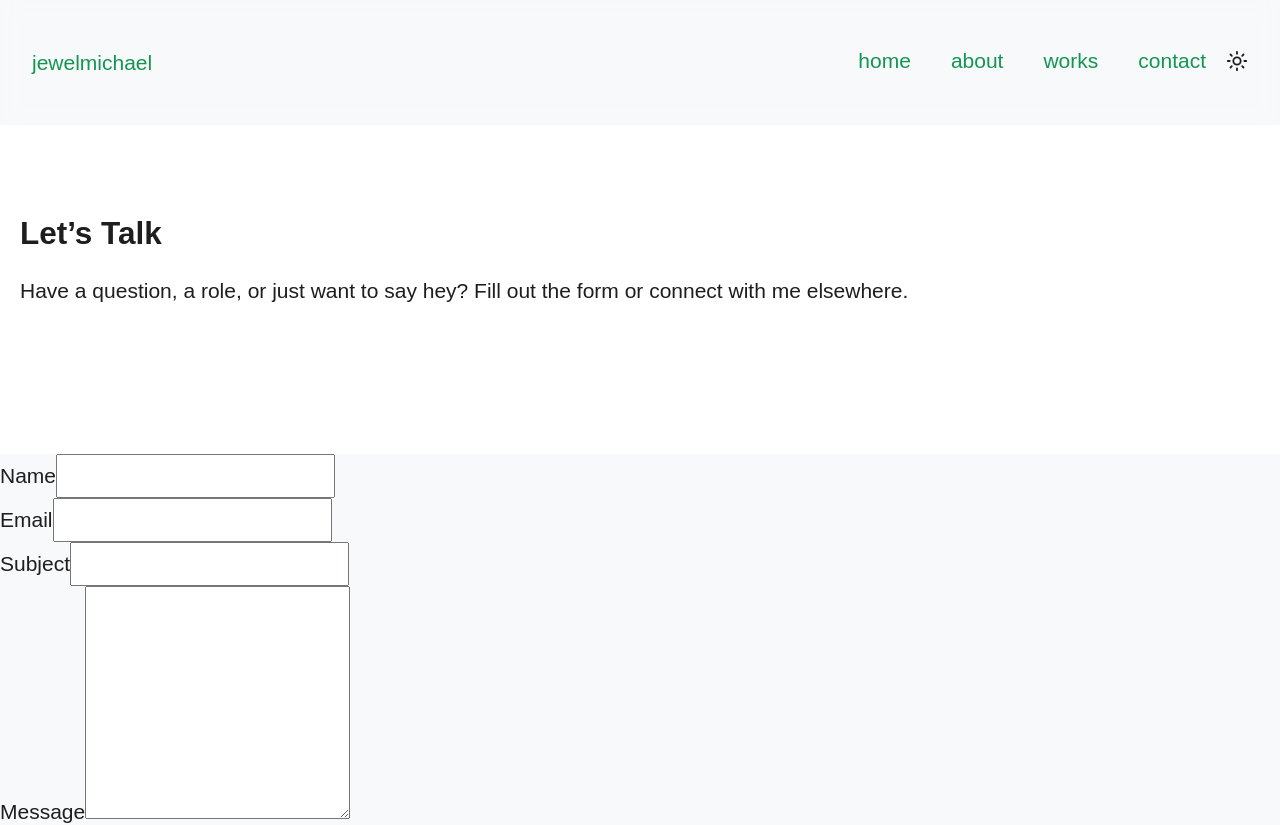
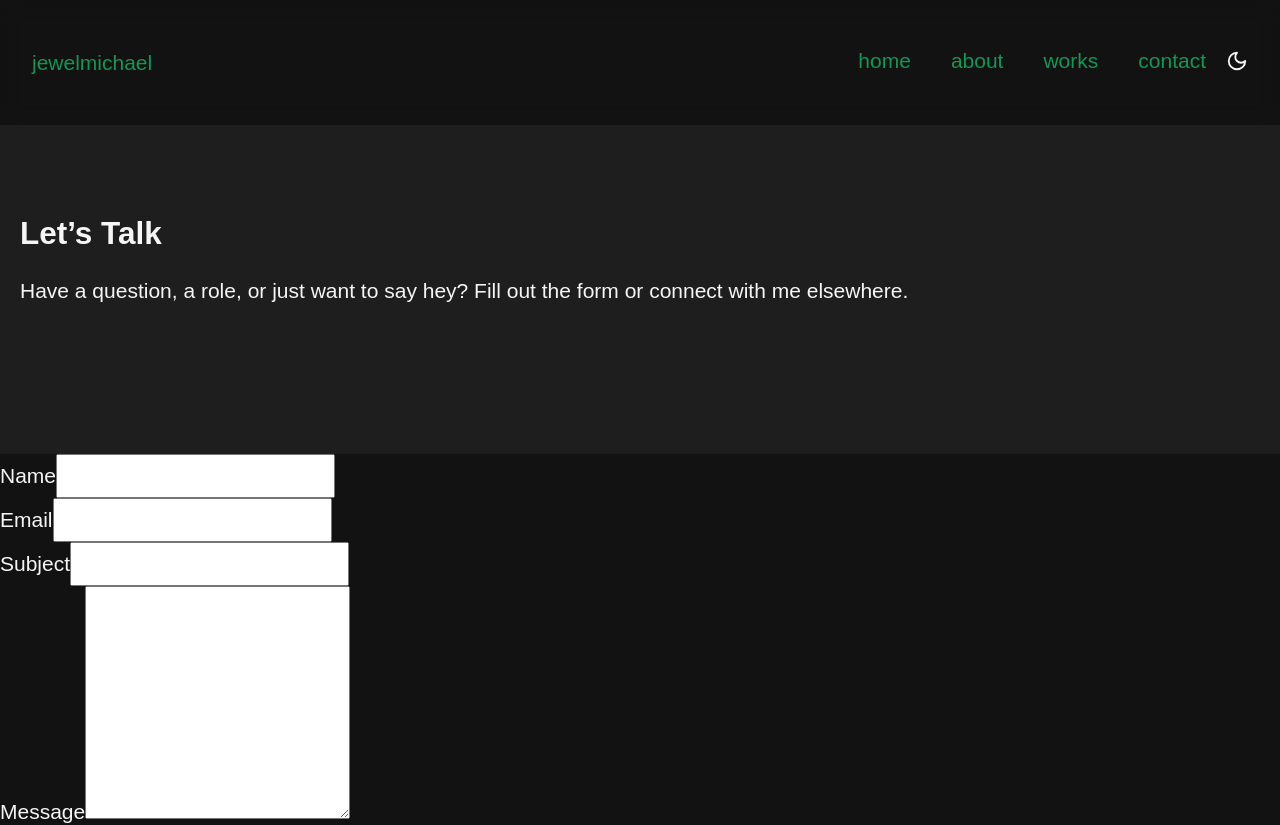
Before and after one commit to jewelmichael/jewelmichael-vite, a React (Vite) app: page /contact in a window 1280 px wide. Shown: the top 825 px of the page. Built offline with nearby package versions, Linux system fonts and the light colour scheme.

Commit message:
default theme to dark

```diff
--- a/src/components/components/theme/ThemeContext.tsx
+++ b/src/components/components/theme/ThemeContext.tsx
@@ -11,7 +11,7 @@ const ThemeContext = createContext<ThemeContextType | undefined>(undefined)
 
 export const ThemeProvider: React.FC<{ children: React.ReactNode }> = ({ children }) => {
   const [theme, setTheme] = useState<Theme>(
-    (localStorage.getItem('theme') as Theme) || 'light'
+    (localStorage.getItem('theme') as Theme) || 'dark'
   )
 
   useEffect(() => {
```
